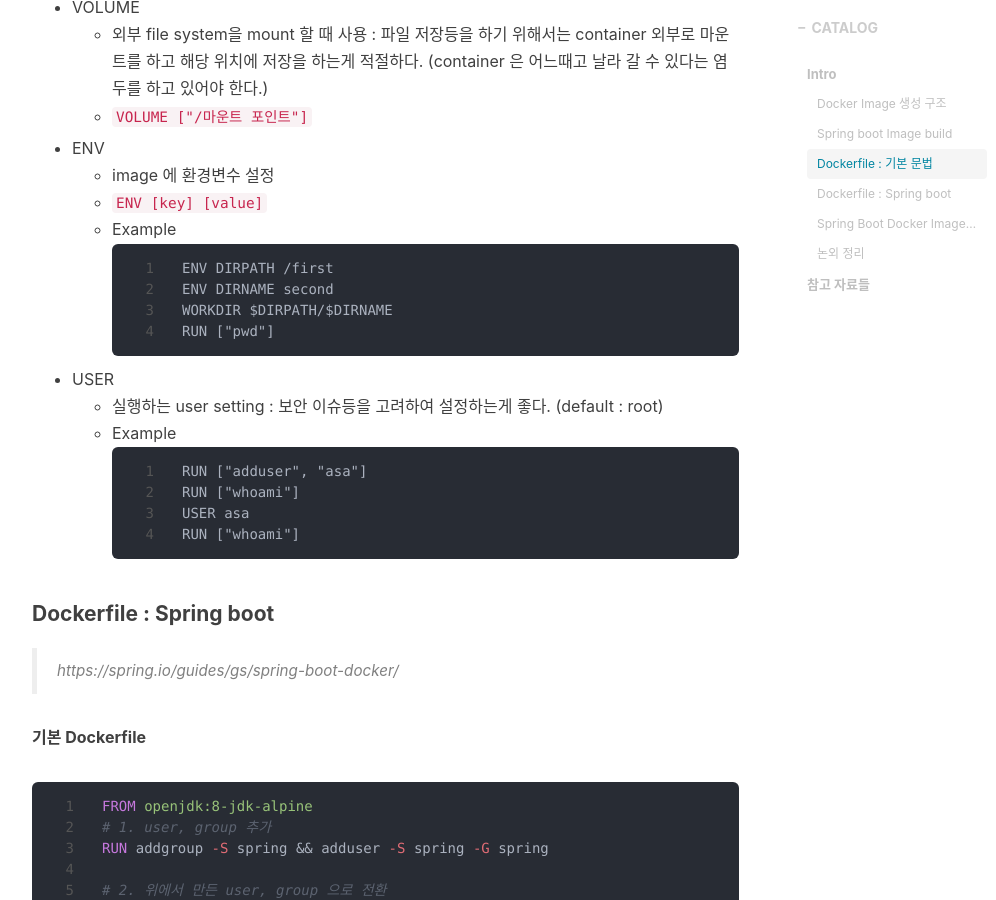
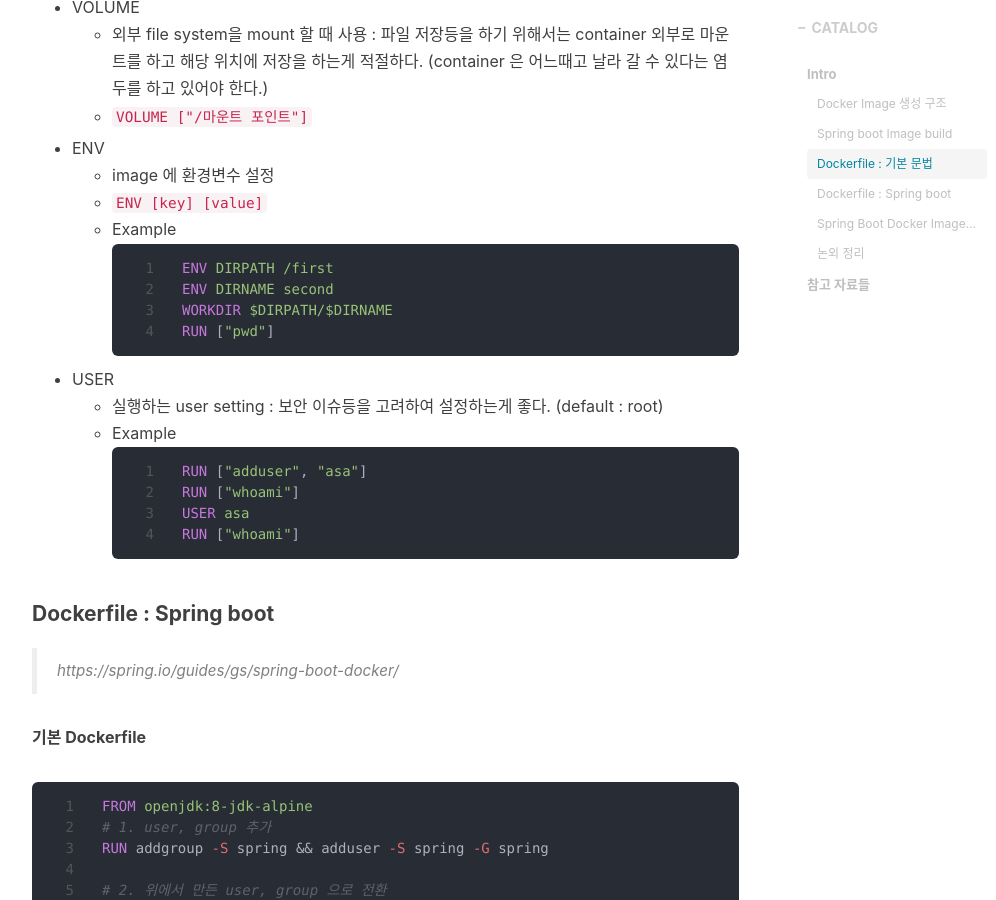
Before and after one commit to ggoowlgns/ggoowlgns.github.io, a Jekyll site: the page built from _posts/docker/2021-05-16-docker_image_build-post.md, in a window 1280 px wide and 900 px high, scrolled down 3467 px. Shown: the whole window, without its empty margins (233-1229 px from the left). Built offline with Jekyll 4.4.1, drawn with Linux system fonts in a browser that asks for light colours; nearby versions of some CDN libraries; our own code applies the rules of GitHub Pages for plain Markdown files; comment, search, counter and statistics services are not loaded.

Commit message:
final fix

````diff
--- a/_posts/docker/2021-05-16-docker_image_build-post.md
+++ b/_posts/docker/2021-05-16-docker_image_build-post.md
@@ -105,7 +105,7 @@ CMD  ["java", "-jar", "/src/target/app.jar]
   - image 에 환경변수 설정
   - `ENV [key] [value]`
   - Example
-    ```
+    ```dockerfile
     ENV DIRPATH /first
     ENV DIRNAME second
     WORKDIR $DIRPATH/$DIRNAME
@@ -115,7 +115,7 @@ CMD  ["java", "-jar", "/src/target/app.jar]
 - USER
   - 실행하는 user setting : 보안 이슈등을 고려하여 설정하는게 좋다. (default : root)
   - Example
-    ```
+    ```dockerfile
     RUN ["adduser", "asa"]
     RUN ["whoami"]
     USER asa
@@ -125,6 +125,7 @@ CMD  ["java", "-jar", "/src/target/app.jar]
 
 
 #### Dockerfile : Spring boot
+
 > https://spring.io/guides/gs/spring-boot-docker/
 
 **기본 Dockerfile**
````
